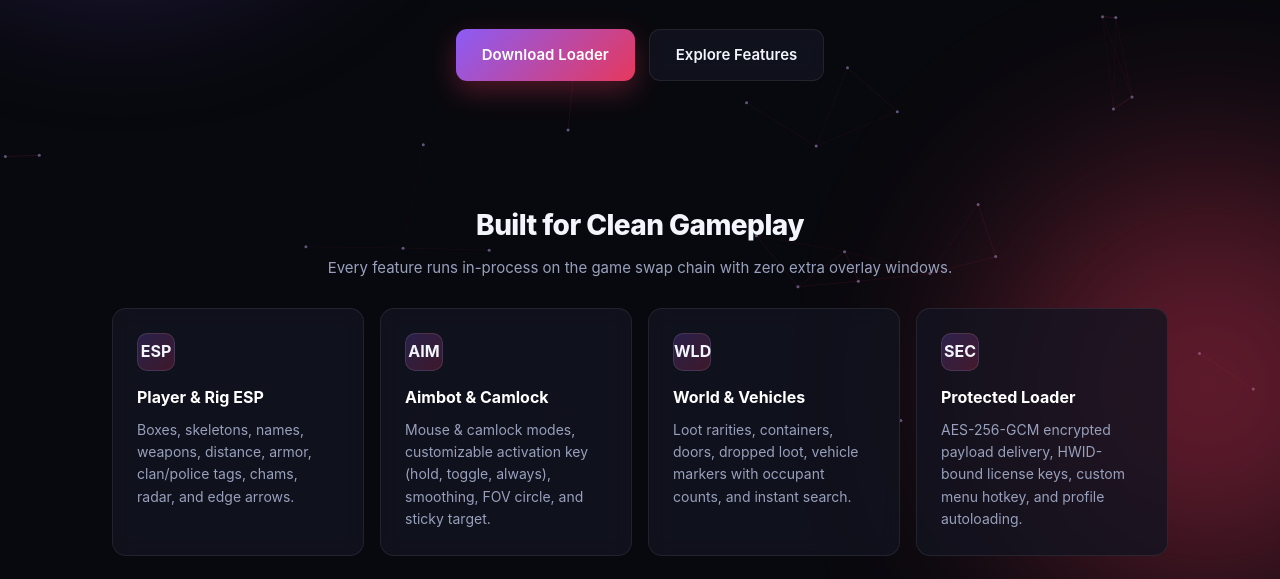
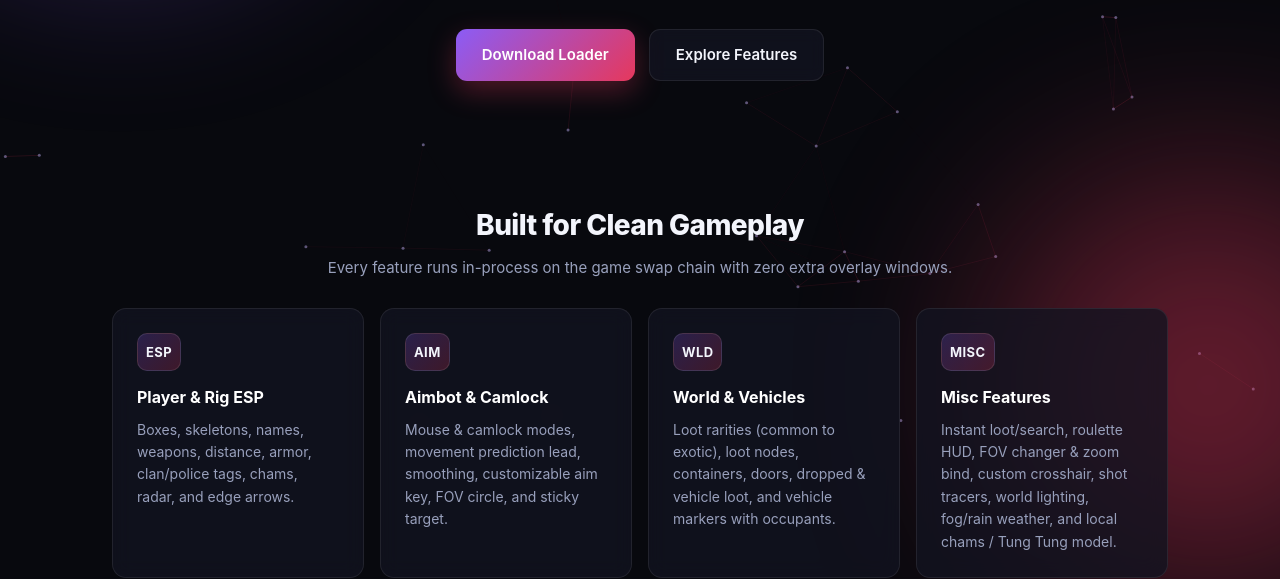
Before and after one commit to leo12-gg/leocheat, a plain HTML site: page index.html in a window 1280 px wide. Shown: the part 374-953 px from the top of the page. Drawn offline with Linux system fonts and the light colour scheme.

Commit message:
Replace SEC card with Misc features on leocheat.org

```diff
--- a/index.html
+++ b/index.html
@@ -125,8 +125,8 @@
       box-shadow: 0 14px 30px rgba(0, 0, 0, 0.38);
     }
     .icon-box {
-      width: 38px; height: 38px; border-radius: 10px;
-      display: grid; place-items: center; font-weight: 700; font-size: 16px;
+      min-width: 44px; height: 38px; padding: 0 8px; border-radius: 10px;
+      display: inline-grid; place-items: center; font-weight: 700; font-size: 13px; letter-spacing: 0.4px;
       background: linear-gradient(135deg, rgba(139,92,246,0.22), rgba(230,56,92,0.22));
       border: 1px solid rgba(255,255,255,0.1); margin-bottom: 14px;
     }
@@ -190,17 +190,17 @@
       <div class="card">
         <div class="icon-box">AIM</div>
         <h3>Aimbot &amp; Camlock</h3>
-        <p>Mouse &amp; camlock modes, customizable activation key (hold, toggle, always), smoothing, FOV circle, and sticky target.</p>
+        <p>Mouse &amp; camlock modes, movement prediction lead, smoothing, customizable aim key, FOV circle, and sticky target.</p>
       </div>
       <div class="card">
         <div class="icon-box">WLD</div>
         <h3>World &amp; Vehicles</h3>
-        <p>Loot rarities, containers, doors, dropped loot, vehicle markers with occupant counts, and instant search.</p>
+        <p>Loot rarities (common to exotic), loot nodes, containers, doors, dropped &amp; vehicle loot, and vehicle markers with occupants.</p>
       </div>
       <div class="card">
-        <div class="icon-box">SEC</div>
-        <h3>Protected Loader</h3>
-        <p>AES-256-GCM encrypted payload delivery, HWID-bound license keys, custom menu hotkey, and profile autoloading.</p>
+        <div class="icon-box">MISC</div>
+        <h3>Misc Features</h3>
+        <p>Instant loot/search, roulette HUD, FOV changer &amp; zoom bind, custom crosshair, shot tracers, world lighting, fog/rain weather, and local chams / Tung Tung model.</p>
       </div>
     </section>
 
```
